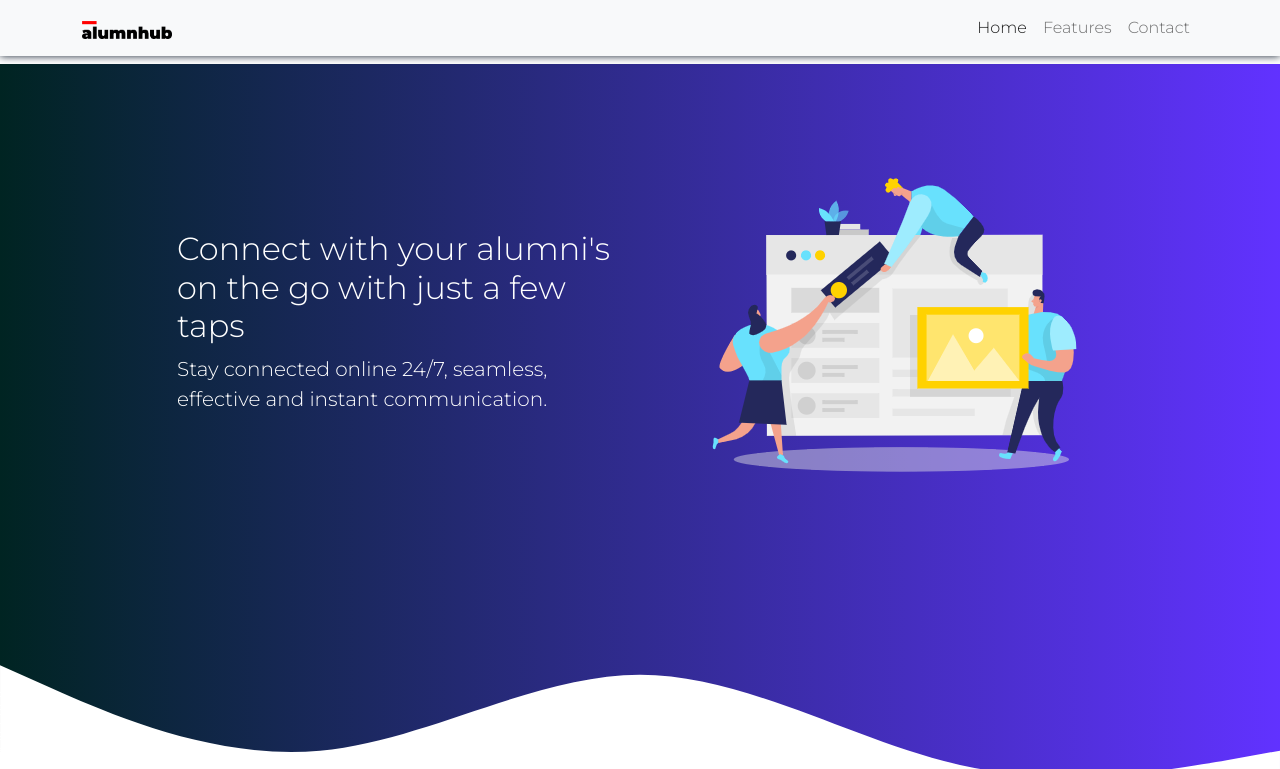
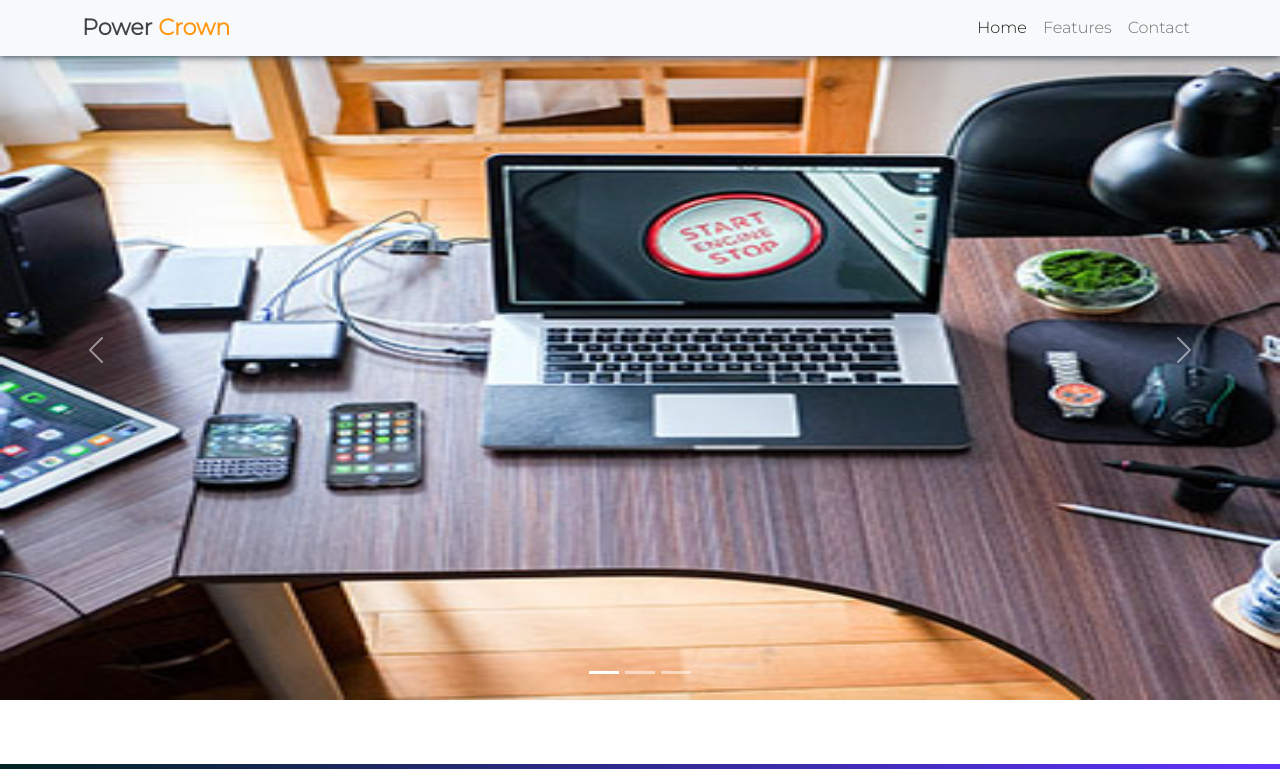
Before and after one commit to Steph-en/Landing-Page, a plain HTML site: page index.html in a window 1280 px wide. Shown: the top 769 px of the page. Drawn offline with Linux system fonts and the light colour scheme; a script that the page names is missing.

Commit message:
updated the page

```diff
--- a/asset/css/style.css
+++ b/asset/css/style.css
@@ -23,6 +23,17 @@ body
   font-family: 'Montserrat', sans-serif;
   background-color: rgba(0, 0, 0, 0);
   color: rgba(0, 64, 255, 0.566);
+}
+
+.navbar .logo {
+  text-decoration: none;
+  font-weight: bolder;
+  color: rgb(63, 67, 70);
+  font-size: 1.4em;
+}
+
+.navbar .logo span {
+  color: var(--primary-color);
 }
 
 .navbar
--- a/index.html
+++ b/index.html
@@ -15,9 +15,7 @@
 <body>
     <nav class="navbar navbar-expand-lg navbar-light bg-light fixed-top">
         <div class="container">
-            <a class="navbar-brand" href="#">
-                <img src="asset/images/logo.png" alt="">
-            </a>
+            <a class="logo" href="#">Power<span> Crown</span></a>
             <button class="navbar-toggler" type="button" data-bs-toggle="collapse" data-bs-target="#navbarNav"
                 aria-controls="navbarNav" aria-expanded="false" aria-label="Toggle navigation">
                 <span class="navbar-toggler-icon"></span>
@@ -38,9 +36,36 @@
         </div>
     </nav>
 
+    <div id="carouselExampleIndicators" class="carousel slide" data-bs-ride="true">
+        <div class="carousel-indicators">
+          <button type="button" data-bs-target="#carouselExampleIndicators" data-bs-slide-to="0" class="active" aria-current="true" aria-label="Slide 1"></button>
+          <button type="button" data-bs-target="#carouselExampleIndicators" data-bs-slide-to="1" aria-label="Slide 2"></button>
+          <button type="button" data-bs-target="#carouselExampleIndicators" data-bs-slide-to="2" aria-label="Slide 3"></button>
+        </div>
+        <div class="carousel-inner">
+          <div class="carousel-item active">
+            <img src="./asset/images/1.jpg" width="100" height="700" class="d-block w-100" alt="picture">
+          </div>
+          <div class="carousel-item">
+            <img src="./asset/images/2.jpg" width="100" height="700" class="d-block w-100" alt="picture">
+          </div>
+          <div class="carousel-item">
+            <img src="./asset/images/3.jpg" width="100" height="700" class="d-block w-100" alt="picture">
+          </div>
+        </div>
+        <button class="carousel-control-prev" type="button" data-bs-target="#carouselExampleIndicators" data-bs-slide="prev">
+          <span class="carousel-control-prev-icon" aria-hidden="true"></span>
+          <span class="visually-hidden">Previous</span>
+        </button>
+        <button class="carousel-control-next" type="button" data-bs-target="#carouselExampleIndicators" data-bs-slide="next">
+          <span class="carousel-control-next-icon" aria-hidden="true"></span>
+          <span class="visually-hidden">Next</span>
+        </button>
+      </div>
+
     <div class="scrollig-wrapper">
         <header id="header" class="page-header gradient">
-            <div class="container pt-3">
+            <div class="container pt-2">
                 <div class="row align-items-center justify-content-center">
                     <div class="col-md-5">
                         <h2>
@@ -92,16 +117,6 @@
                     </div>
                 </div>
             </div>
-            <svg xmlns="http://www.w3.org/2000/svg" viewBox="0 0 1440 320">
-                <path fill="rgb(0, 38, 119)" fill-opacity="1"
-                    d="M0,32L48,69.3C96,107,192,181,288,213.3C384,245,480,235,576,234.7C672,235,768,245,864,245.3C960,245,1056,235,1152,208C1248,181,1344,139,1392,117.3L1440,96L1440,320L1392,320C1344,320,1248,320,1152,320C1056,320,960,320,864,320C768,320,672,320,576,320C480,320,384,320,288,320C192,320,96,320,48,320L0,320Z">
-                </path>
-            </svg>
-            <svg xmlns="http://www.w3.org/2000/svg" viewBox="0 0 1440 320">
-                <path fill="rgb(0, 38, 119)" fill-opacity="1"
-                    d="M0,128L48,112C96,96,192,64,288,48C384,32,480,32,576,26.7C672,21,768,11,864,10.7C960,11,1056,21,1152,48C1248,75,1344,117,1392,138.7L1440,160L1440,0L1392,0C1344,0,1248,0,1152,0C1056,0,960,0,864,0C768,0,672,0,576,0C480,0,384,0,288,0C192,0,96,0,48,0L0,0Z">
-                </path>
-            </svg>
         </section>
 
         <section id="contact" class="contact">
@@ -133,7 +148,7 @@
 
     <footer>
         <div class="container text-center">
-            <p>&copy <strong>alumn<span>hub</span> 2021</strong></p>
+            <p>&copy <strong>power<span>crown</span> 2021</strong></p>
         </div>
     </footer>
     <script src="asset/js/bootstrap.bundle.min.js"></script>
```
Also changed, not shown: asset/images/1.jpg (added), asset/images/2.jpg (added), asset/images/3.jpg (added), asset/js/script.js (added).
